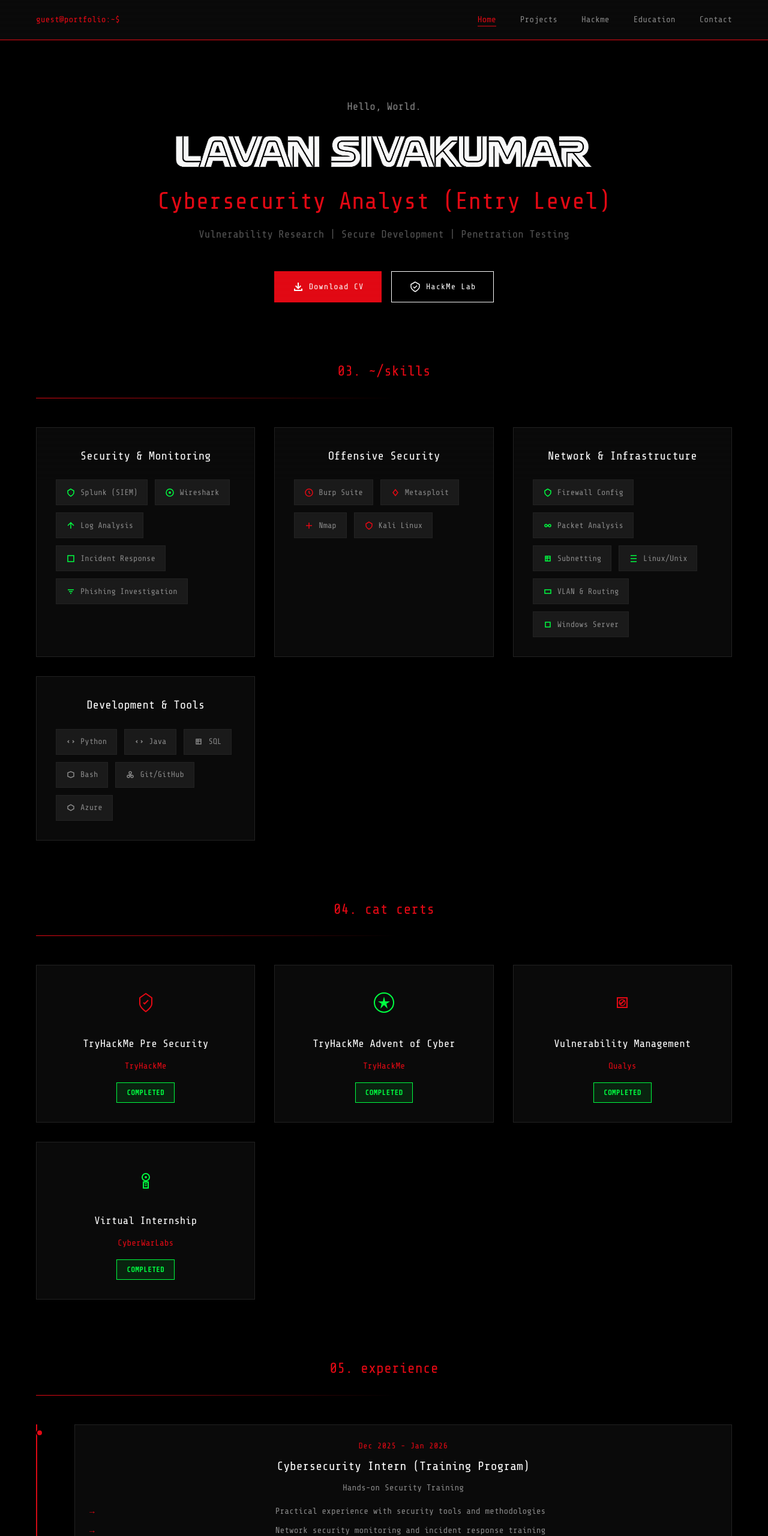
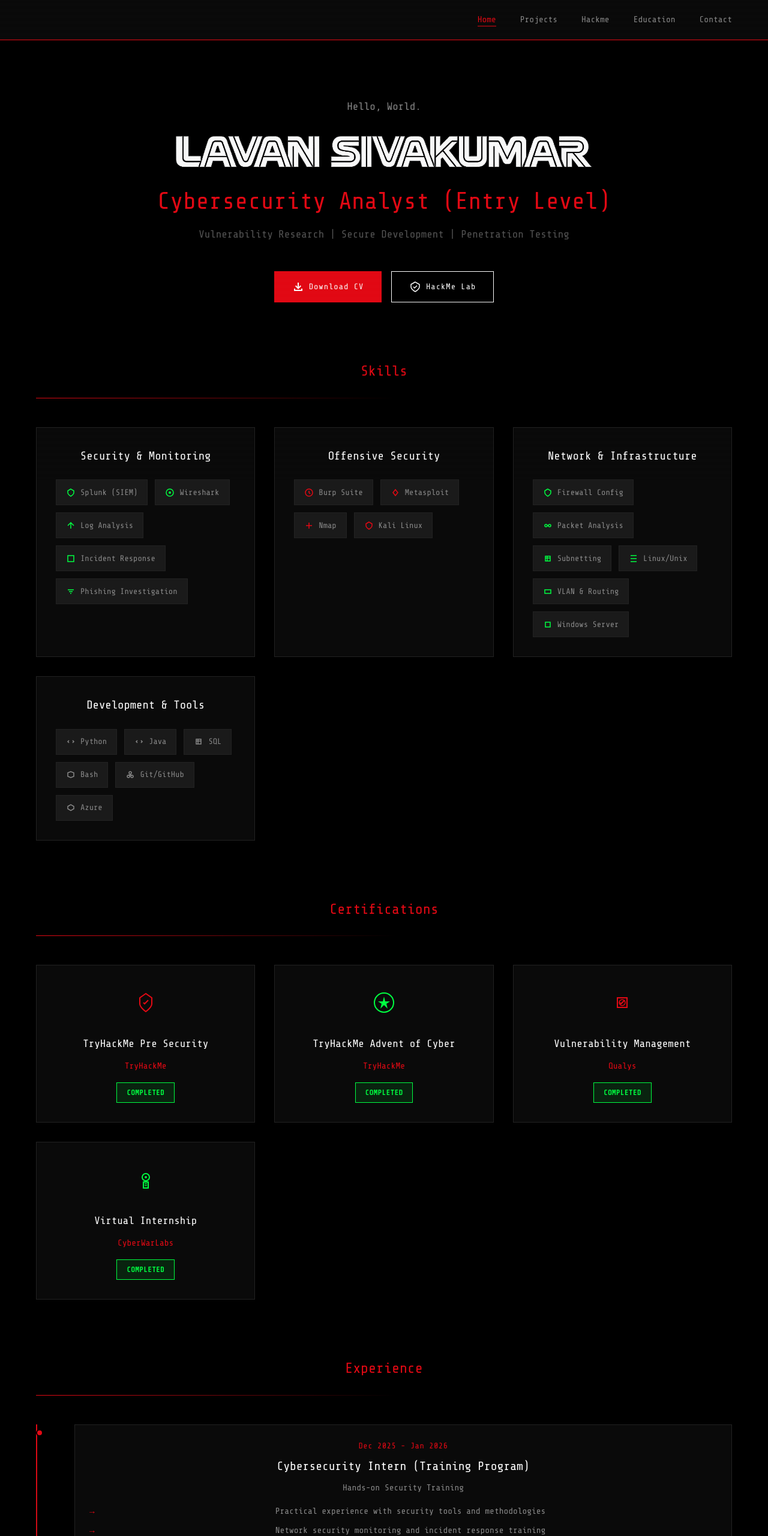
Before and after one commit to im-Lavan/Porfolio, a plain HTML site: page index.html in a window 1280 px wide. Shown: the top 2560 px of the page at 60% size. Drawn offline with nearby package versions, Linux system fonts and the light colour scheme.

Commit message:
index.html updated

```diff
--- a/index.html
+++ b/index.html
@@ -21,7 +21,7 @@
 
     <nav class="navbar">
         <div class="container">
-            <div class="terminal-prompt">guest@portfolio:~$</div>
+            <div class="terminal-prompt"> </div>
             <ul class="nav-links">
                 <li><a href="index.html" class="active">Home</a></li>
                 <li><a href="projects.html">Projects</a></li>
@@ -60,7 +60,7 @@
 
             <!-- Skills Section -->
             <section class="section-wrapper" id="skills">
-                <h2 class="section-number">03. ~/skills</h2>
+                <h2 class="section-number">Skills</h2>
                 <div class="section-divider"></div>
 
                 <div class="skills-grid-modern">
@@ -227,7 +227,7 @@
 
             <!-- Certifications Section -->
             <section class="section-wrapper" id="certifications">
-                <h2 class="section-number">04. cat certs</h2>
+                <h2 class="section-number">Certifications</h2>
                 <div class="section-divider"></div>
 
                 <div class="certs-grid">
@@ -286,7 +286,7 @@
 
             <!-- Experience Section -->
             <section class="section-wrapper" id="experience">
-                <h2 class="section-number">05. experience</h2>
+                <h2 class="section-number">Experience</h2>
                 <div class="section-divider"></div>
 
                 <div class="timeline">
@@ -361,12 +361,6 @@
                 </div>
             </section>
 
-            <!-- Call to Action -->
-            <section class="cta-section">
-                <h2>Ready to collaborate?</h2>
-                <p>Let's discuss how I can contribute to your security team</p>
-                <a href="contact.html" class="btn btn-primary btn-large">Get In Touch →</a>
-            </section>
         </div>
     </main>
 
```
